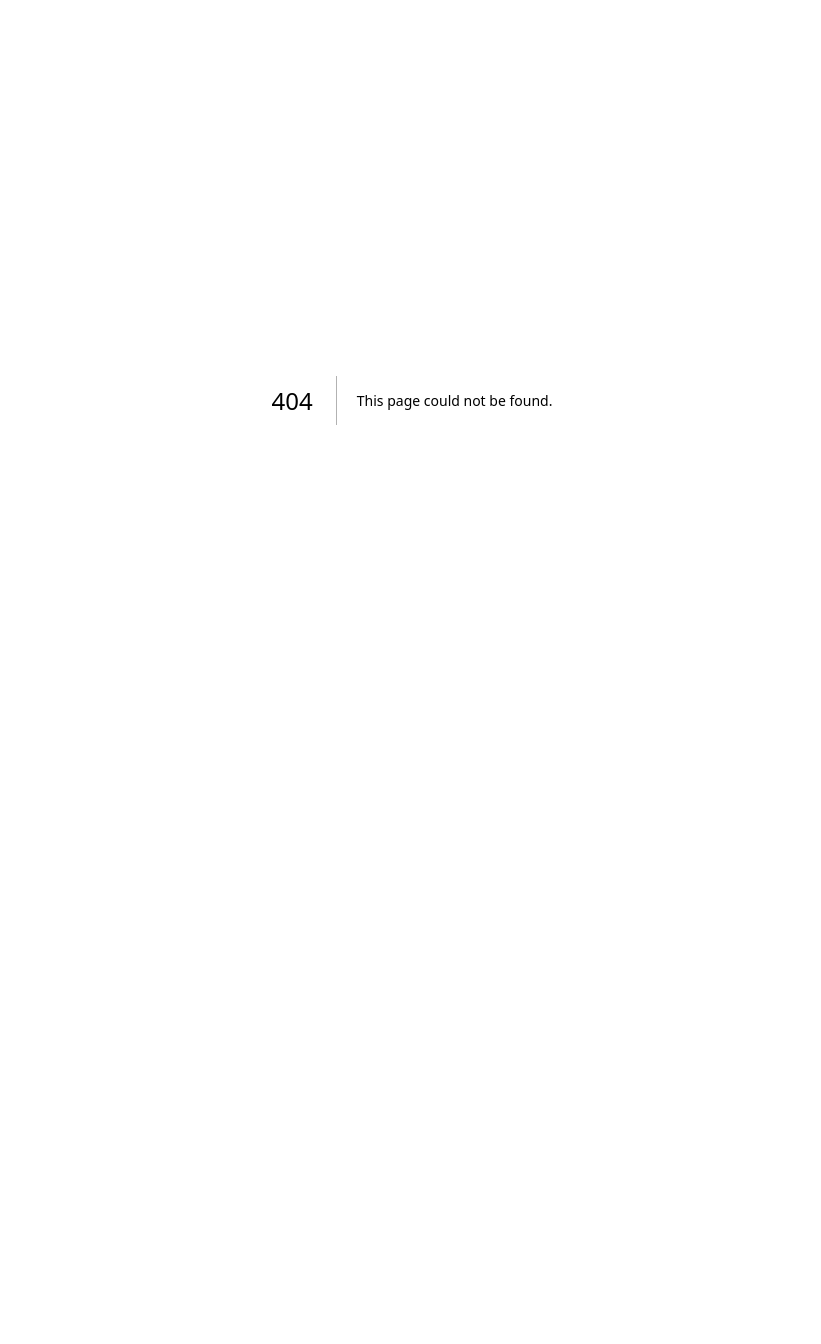
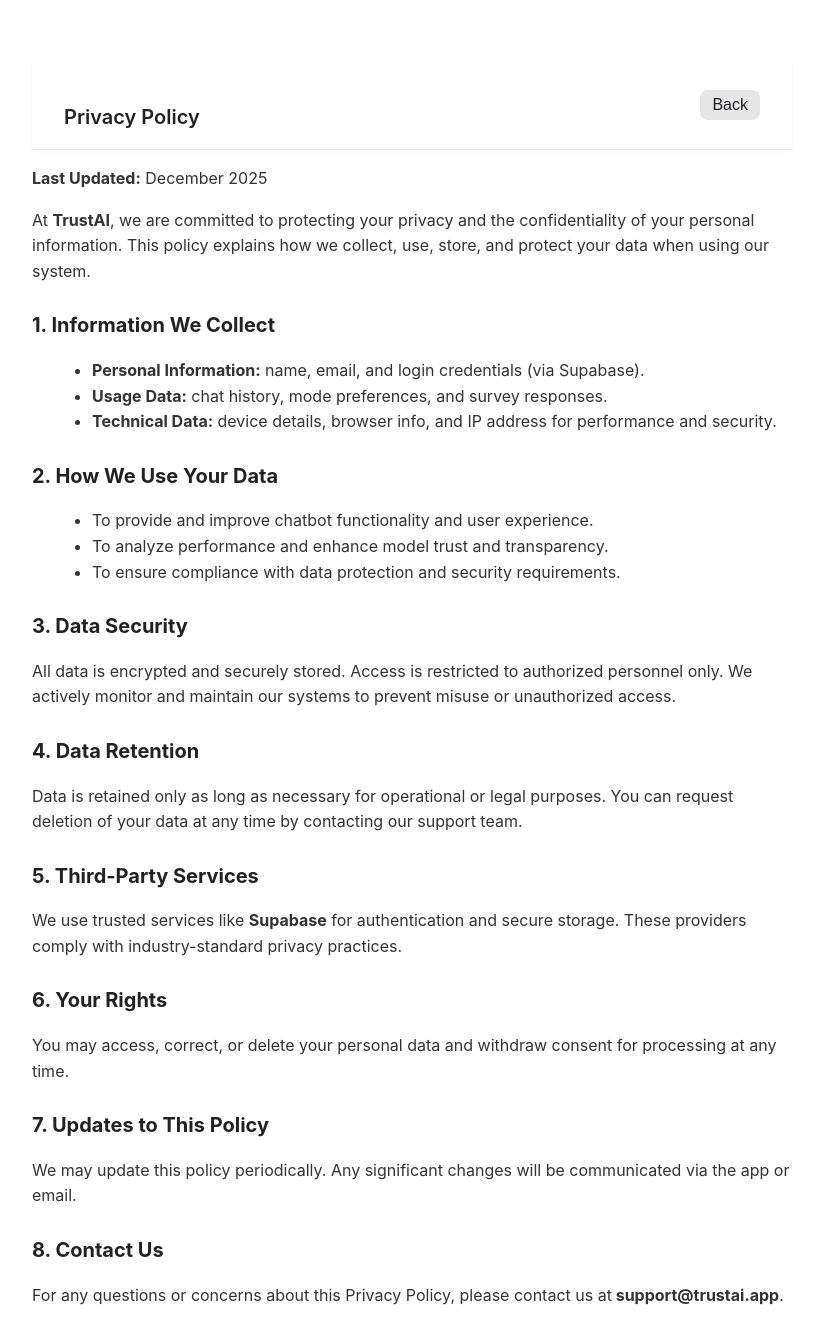
Before and after one commit to Hansaanuradha93/XAI-Chatbot, a Next.js app: page /privacy-policy in a window 1280 px wide. Before the commit this address had no page. Shown: the whole page, without its empty margins (228-1049 px from the left). Before the commit the page ends 800 px from the top, so only its background shows below. Built offline with nearby package versions, Linux system fonts and the light colour scheme.

Commit message:
privacy policy screen

```diff
--- a/src/app/chat/page.tsx
+++ b/src/app/chat/page.tsx
@@ -289,6 +289,7 @@
           <div className={`dropdown-menu ${menuOpen ? 'open' : ''}`}>
             <button onClick={toggleMode}>Toggle Mode</button>
             {userRole === 'admin' && <button onClick={() => router.push('/admin')}>Admin Panel</button>}
+            <button onClick={() => router.push('/privacy-policy')}>Privacy Policy</button>
             <button onClick={signOut}>Sign Out</button>
           </div>
         </div>
--- a/src/app/globals.css
+++ b/src/app/globals.css
@@ -1578,3 +1578,32 @@
     font-size: 1rem;
   }
 }
+
+/* ===============================
+   Privacy Policy Styles
+   =============================== */
+
+.privacy-container {
+  max-width: 800px;
+  margin: 40px auto;
+  padding: 20px;
+  line-height: 1.6;
+  color: #333;
+}
+
+.privacy-container h1 {
+  text-align: center;
+  font-size: 2rem;
+  margin-bottom: 20px;
+}
+
+.privacy-container h2 {
+  margin-top: 25px;
+  font-size: 1.25rem;
+  color: #222;
+}
+
+.privacy-container ul {
+  margin-left: 20px;
+  list-style-type: disc;
+}
--- /dev/null
+++ b/src/app/privacy-policy/page.tsx
@@ -0,0 +1,80 @@
+'use client'
+
+import { useRouter } from 'next/navigation'
+
+export default function PrivacyPolicyPage() {
+  const router = useRouter()
+
+  return (
+    <main className="privacy-container">
+      {/* Header with Back Button */}
+      <header className="chat-header" style={{ position: 'sticky', top: 0 }}>
+        <h2>Privacy Policy</h2>
+        <div style={{ display: 'flex', gap: '10px' }}>
+          <button className="button secondary" onClick={() => router.push('/chat')}>
+            Back
+          </button>
+        </div>
+      </header>
+
+      {/* Content */}
+      <section className="privacy-content">
+        <p><strong>Last Updated:</strong> December 2025</p>
+
+        <p>
+          At <strong>TrustAI</strong>, we are committed to protecting your privacy and the confidentiality
+          of your personal information. This policy explains how we collect, use, store, and protect
+          your data when using our system.
+        </p>
+
+        <h2>1. Information We Collect</h2>
+        <ul>
+          <li><strong>Personal Information:</strong> name, email, and login credentials (via Supabase).</li>
+          <li><strong>Usage Data:</strong> chat history, mode preferences, and survey responses.</li>
+          <li><strong>Technical Data:</strong> device details, browser info, and IP address for performance and security.</li>
+        </ul>
+
+        <h2>2. How We Use Your Data</h2>
+        <ul>
+          <li>To provide and improve chatbot functionality and user experience.</li>
+          <li>To analyze performance and enhance model trust and transparency.</li>
+          <li>To ensure compliance with data protection and security requirements.</li>
+        </ul>
+
+        <h2>3. Data Security</h2>
+        <p>
+          All data is encrypted and securely stored. Access is restricted to authorized personnel only.
+          We actively monitor and maintain our systems to prevent misuse or unauthorized access.
+        </p>
+
+        <h2>4. Data Retention</h2>
+        <p>
+          Data is retained only as long as necessary for operational or legal purposes. You can request deletion
+          of your data at any time by contacting our support team.
+        </p>
+
+        <h2>5. Third-Party Services</h2>
+        <p>
+          We use trusted services like <strong>Supabase</strong> for authentication and secure storage.
+          These providers comply with industry-standard privacy practices.
+        </p>
+
+        <h2>6. Your Rights</h2>
+        <p>
+          You may access, correct, or delete your personal data and withdraw consent for processing at any time.
+        </p>
+
+        <h2>7. Updates to This Policy</h2>
+        <p>
+          We may update this policy periodically. Any significant changes will be communicated via the app or email.
+        </p>
+
+        <h2>8. Contact Us</h2>
+        <p>
+          For any questions or concerns about this Privacy Policy, please contact us at
+          <strong> support@trustai.app</strong>.
+        </p>
+      </section>
+    </main>
+  )
+}
```
